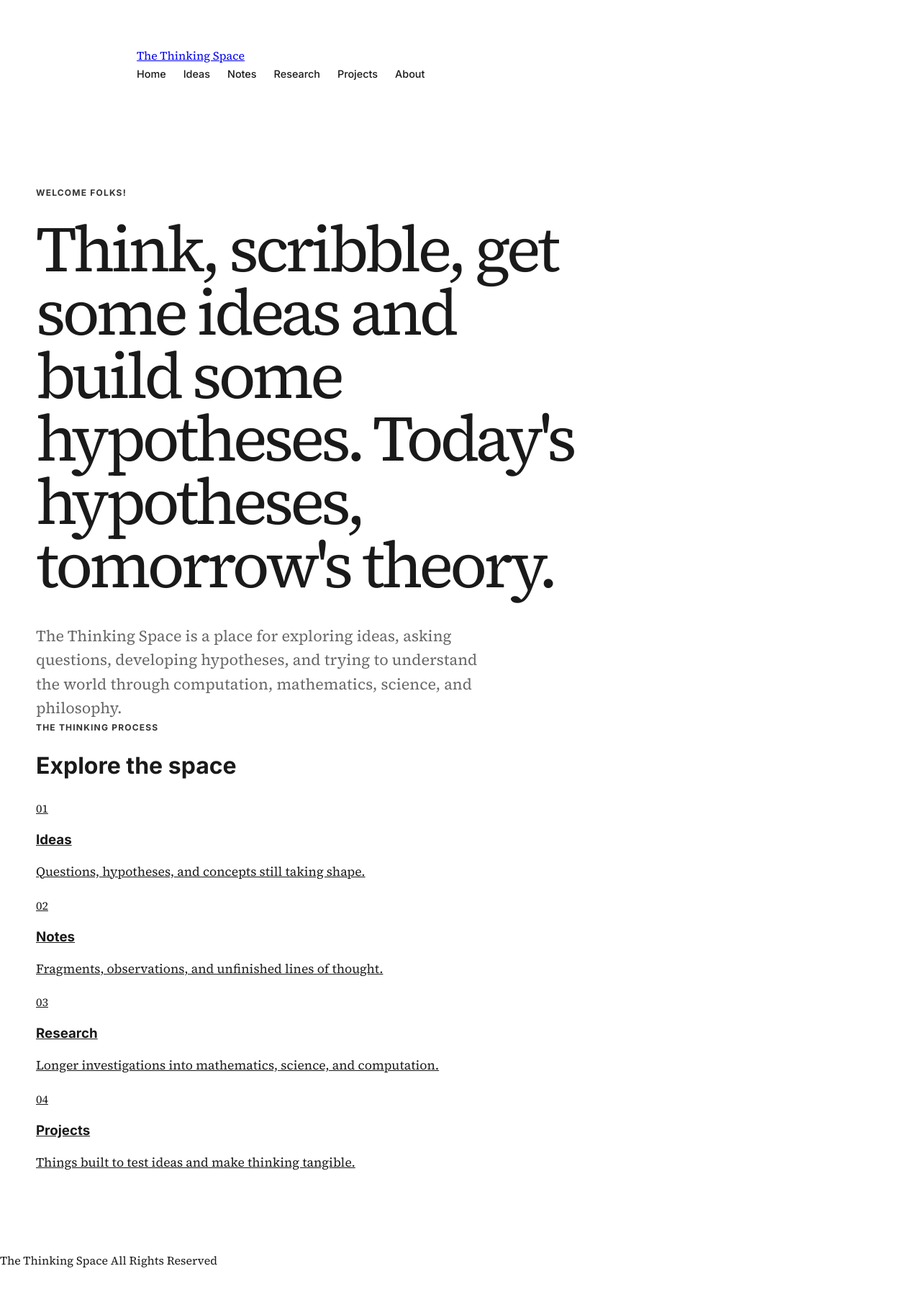
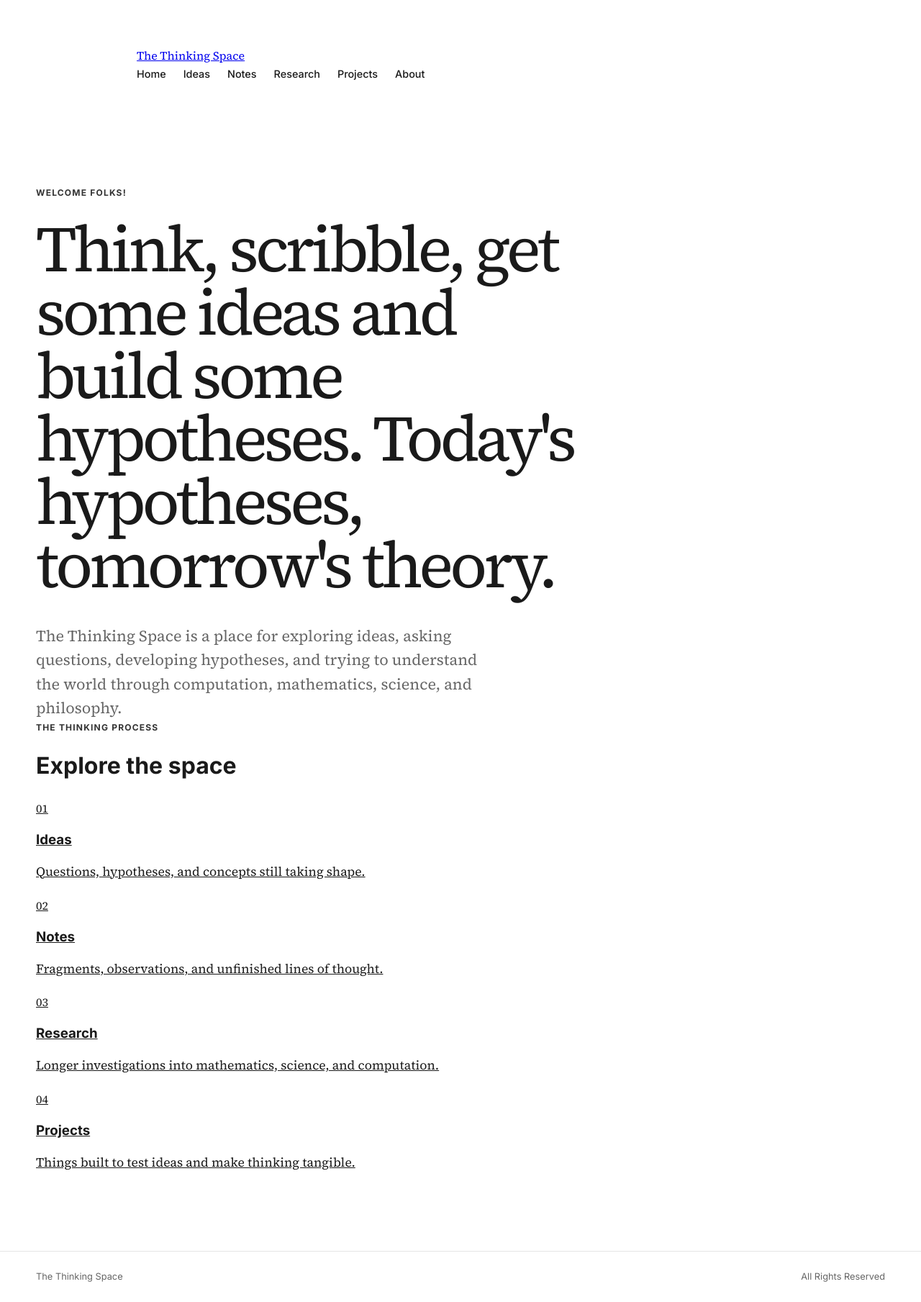
Before and after one commit to NHHimmel/NHH.github.io, a Jekyll site: the page built from index.html, in a window 1280 px wide. Shown: the whole page at 72% size. Built offline with Jekyll 4.4.1, drawn with Linux system fonts in a browser that asks for light colours; before the commit the page ends 1766 px from its top, so only the background shows below that.

Commit message:
Add footer styles and responsive adjustments
Add styles for the site footer including layout and responsive design.

```diff
--- a/assets/css/style.css
+++ b/assets/css/style.css
@@ -284,3 +284,36 @@ pre {
         grid-column: 2;
     }
 }
+
+/* ---------- Footer ---------- */
+
+.site-footer {
+    border-top: 1px solid var(--border);
+}
+
+.site-footer__inner {
+    max-width: 1180px;
+    margin: 0 auto;
+    padding: 24px 32px;
+    display: flex;
+    justify-content: space-between;
+    gap: 24px;
+    color: var(--muted);
+    font-family: var(--font-heading);
+    font-size: 0.8rem;
+}
+
+@media (max-width: 600px) {
+    .site-footer__inner {
+        display: block;
+        padding: 22px 20px;
+    }
+
+    .site-footer__inner span {
+        display: block;
+    }
+
+    .site-footer__inner span + span {
+        margin-top: 8px;
+    }
+}
```
